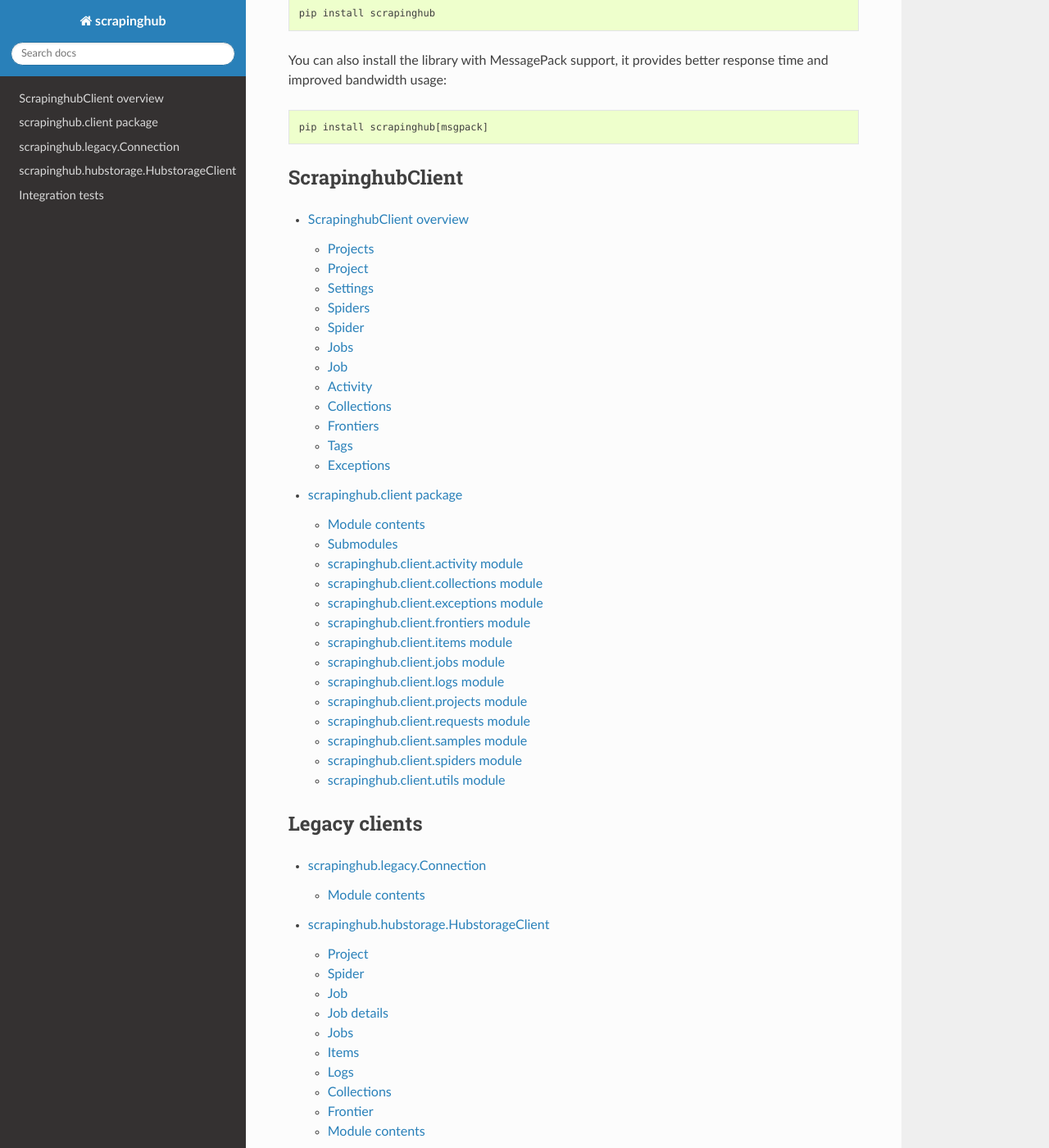
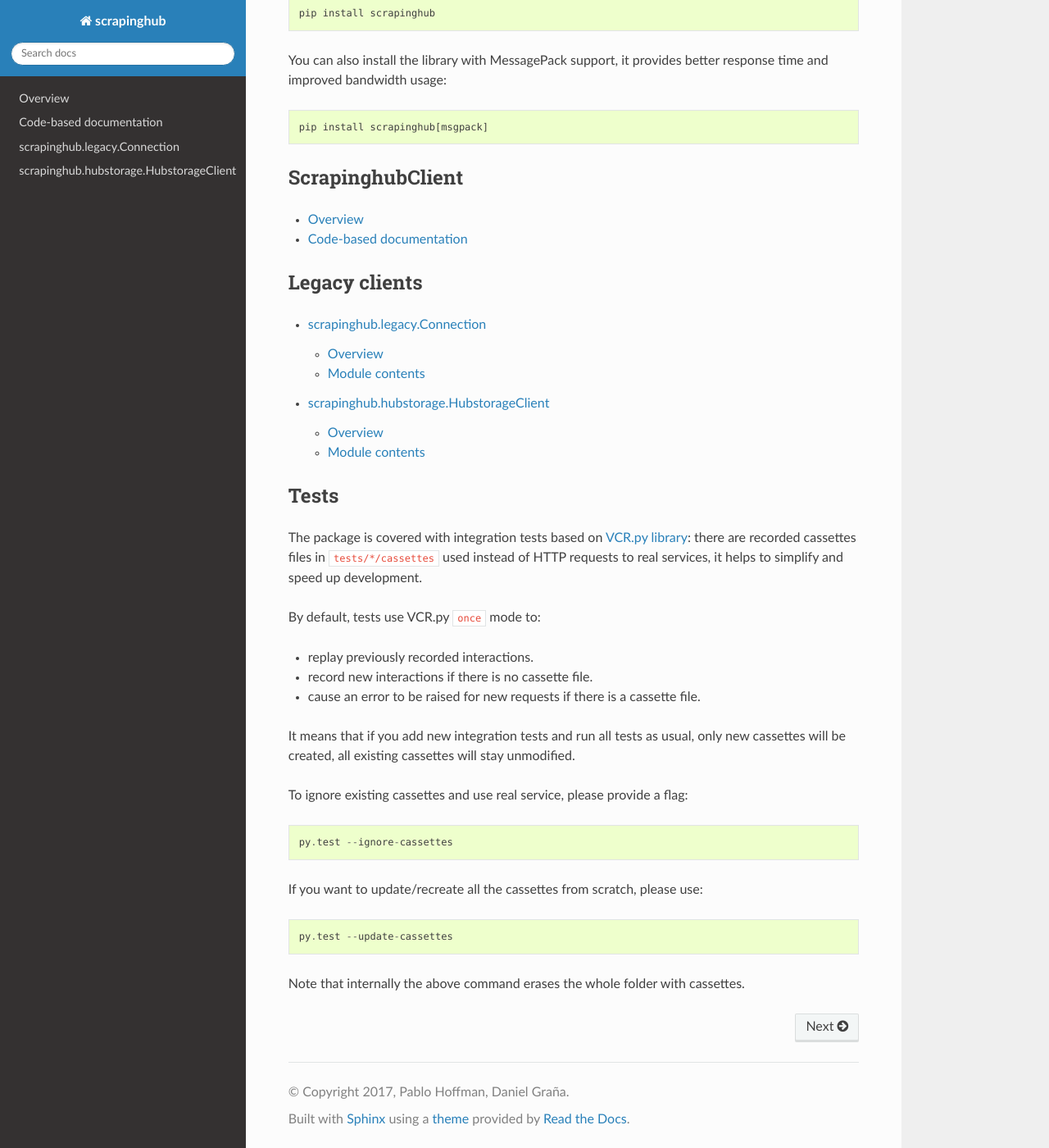
Before and after one commit to scrapinghub/python-scrapinghub, a Sphinx documentation site: the page built from docs/index.rst, in a window 1280 px wide and 1400 px high, scrolled down 466 px. Shown: the whole window at 82% size. Built offline with Sphinx 7.4.7 and the Read the Docs theme 2.0.0, drawn with Linux system fonts in a browser that asks for light colours; some of the changed text lies outside the part shown.

Commit message:
Try to make docs more readable

```diff
--- a/docs/client_apidocs.rst
+++ b/docs/client/apidocs.rst
@@ -1,5 +1,5 @@
-scrapinghub.client package
-==========================
+Code-based documentation
+========================
 
 Module contents
 ---------------
@@ -13,96 +13,96 @@ Module contents
 Submodules
 ----------
 
-scrapinghub.client.activity module
-----------------------------------
+activity
+--------
 
 .. automodule:: scrapinghub.client.activity
     :members:
     :undoc-members:
     :show-inheritance:
 
-scrapinghub.client.collections module
--------------------------------------
+collections
+-----------
 
 .. automodule:: scrapinghub.client.collections
     :members:
     :undoc-members:
     :show-inheritance:
 
-scrapinghub.client.exceptions module
-------------------------------------
+exceptions
+----------
 
 .. automodule:: scrapinghub.client.exceptions
     :members:
     :undoc-members:
     :show-inheritance:
 
-scrapinghub.client.frontiers module
------------------------------------
+frontiers
+---------
 
 .. automodule:: scrapinghub.client.frontiers
     :members:
     :undoc-members:
     :show-inheritance:
 
-scrapinghub.client.items module
--------------------------------
+items
+-----
 
 .. automodule:: scrapinghub.client.items
     :members:
     :undoc-members:
     :show-inheritance:
 
-scrapinghub.client.jobs module
-------------------------------
+jobs
+----
 
 .. automodule:: scrapinghub.client.jobs
     :members:
     :undoc-members:
     :show-inheritance:
 
-scrapinghub.client.logs module
-------------------------------
+logs
+----
 
 .. automodule:: scrapinghub.client.logs
     :members:
     :undoc-members:
     :show-inheritance:
 
-scrapinghub.client.projects module
-----------------------------------
+projects
+--------
 
 .. automodule:: scrapinghub.client.projects
     :members:
     :undoc-members:
     :show-inheritance:
 
-scrapinghub.client.requests module
-----------------------------------
+requests
+--------
 
 .. automodule:: scrapinghub.client.requests
     :members:
     :undoc-members:
     :show-inheritance:
 
-scrapinghub.client.samples module
----------------------------------
+samples
+-------
 
 .. automodule:: scrapinghub.client.samples
     :members:
     :undoc-members:
     :show-inheritance:
 
-scrapinghub.client.spiders module
----------------------------------
+spiders
+-------
 
 .. automodule:: scrapinghub.client.spiders
     :members:
     :undoc-members:
     :show-inheritance:
 
-scrapinghub.client.utils module
--------------------------------
+utils
+-----
 
 .. automodule:: scrapinghub.client.utils
     :members:
--- a/docs/overview.rst
+++ b/docs/client/overview.rst
@@ -1,5 +1,5 @@
-ScrapinghubClient overview
-==========================
+Overview
+========
 
 The ``scrapinghub.ScrapinghubClient`` is a new Python client for communicating
 with the `Scrapinghub API`_. It takes best from ``scrapinghub.Connection`` and
--- a/docs/index.rst
+++ b/docs/index.rst
@@ -45,22 +44,35 @@ Legacy clients
 .. toctree::
    :maxdepth: 2
 
-   legacy_connection
-   legacy_hubstorage
+   legacy/connection
+   legacy/hubstorage
 
 
 Tests
 =====
 
-.. toctree::
-   :maxdepth: 2
+The package is covered with integration tests based on `VCR.py library`_: there
+are recorded cassettes files in ``tests/*/cassettes`` used instead of HTTP
+requests to real services, it helps to simplify and speed up development.
 
-   testing
+By default, tests use VCR.py ``once`` mode to:
+
+- replay previously recorded interactions.
+- record new interactions if there is no cassette file.
+- cause an error to be raised for new requests if there is a cassette file.
+
+It means that if you add new integration tests and run all tests as usual,
+only new cassettes will be created, all existing cassettes will stay unmodified.
+
+To ignore existing cassettes and use real service, please provide a flag::
+
+    py.test --ignore-cassettes
+
+If you want to update/recreate all the cassettes from scratch, please use::
+
+    py.test --update-cassettes
+
+Note that internally the above command erases the whole folder with cassettes.
 
 
-Indices and tables
-==================
-
-* :ref:`genindex`
-* :ref:`modindex`
-* :ref:`search`
+.. _VCR.py library: https://pypi.python.org/pypi/vcrpy
--- a/docs/legacy_connection.rst
+++ b/docs/legacy/connection.rst
@@ -3,6 +3,8 @@ scrapinghub.legacy.Connection
 
 TODO add short description & deprecation message here!
 
+Overview
+--------
 
 First, you connect to Scrapinghub::
 
--- a/docs/legacy_hubstorage.rst
+++ b/docs/legacy/hubstorage.rst
@@ -5,6 +5,10 @@ TODO add short description & deprecation message here!
 
 
 The library can also be used for interaction with spiders, jobs and scraped data through ``storage.scrapinghub.com`` endpoints.
+
+
+Overview
+--------
 
 First, use your API key for authorization::
 
@@ -14,7 +18,7 @@ First, use your API key for authorization::
     1446222762611
 
 Project
--------
+^^^^^^^
 
 To get project settings or jobs summary::
 
@@ -29,7 +33,7 @@ To get project settings or jobs summary::
      u'running': 0}
 
 Spider
-------
+^^^^^^
 
 To get spider id correlated with its name::
 
@@ -45,7 +49,7 @@ To get job summary per spider::
     >>> summary = project.spiders.lastjobsummary(spiderid='1')
 
 Job
----
+^^^
 
 Job can be **retrieved** directly by id (project_id/spider_id/job_id)::
 
@@ -86,7 +90,7 @@ To **delete** job::
     u'deleted'
 
 Job details
------------
+^^^^^^^^^^^
 
 Job details can be found in jobs metadata and it's scrapystats::
 
@@ -112,7 +116,7 @@ Anything can be stored in metadata, here is example how to add tags::
     >>> job.update_metadata({'tags': 'obsolete'})
 
 Jobs
-----
+^^^^
 
 To iterate through all jobs metadata per project (descending order)::
 
@@ -158,7 +162,7 @@ There are 4 possible job states, which can be used as values for filtering by st
 
 
 Items
------
+^^^^^
 
 To iterate through items::
 
@@ -167,7 +171,7 @@ To iterate through items::
     # do something, item is just a dict
 
 Logs
-----
+^^^^
 
 To iterate through 10 first logs for example::
 
@@ -176,7 +180,7 @@ To iterate through 10 first logs for example::
     # do something, log is a dict with log level, message and time keys
 
 Collections
------------
+^^^^^^^^^^^
 
 Let's store hash and timestamp pair for foo spider. Usual workflow with `Collections`_ would be::
 
@@ -198,7 +202,7 @@ Let's store hash and timestamp pair for foo spider. Usual workflow with `Collect
     0
 
 Frontier
---------
+^^^^^^^^
 
 Typical workflow with `Frontier`_::
 
--- /dev/null
+++ b/requirements-docs.txt
@@ -0,0 +1,2 @@
+sphinx==1.5.3
+sphinx_rtd_theme==0.2.4
```
Also changed, not shown: other parts of docs/index.rst (+3 -4 lines), docs/testing.rst (deleted, +0 -28 lines), 1 other file.
